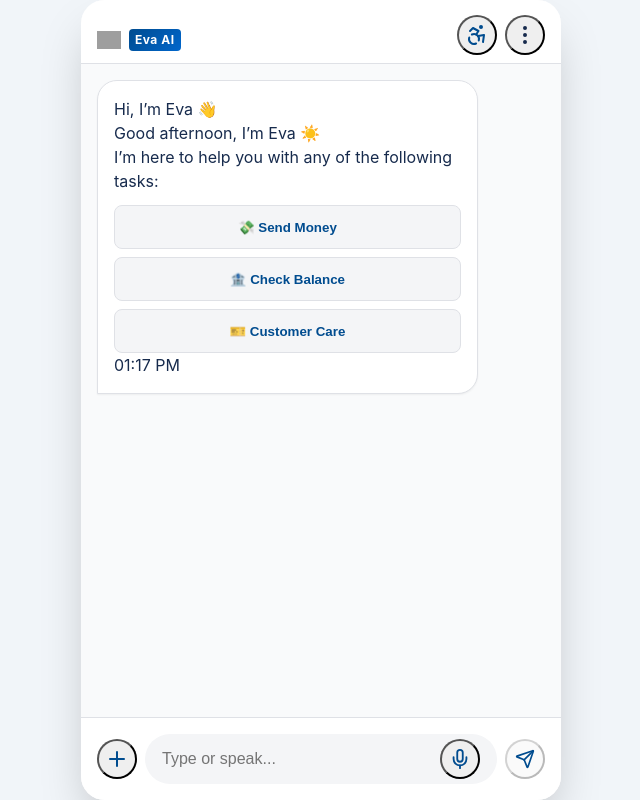
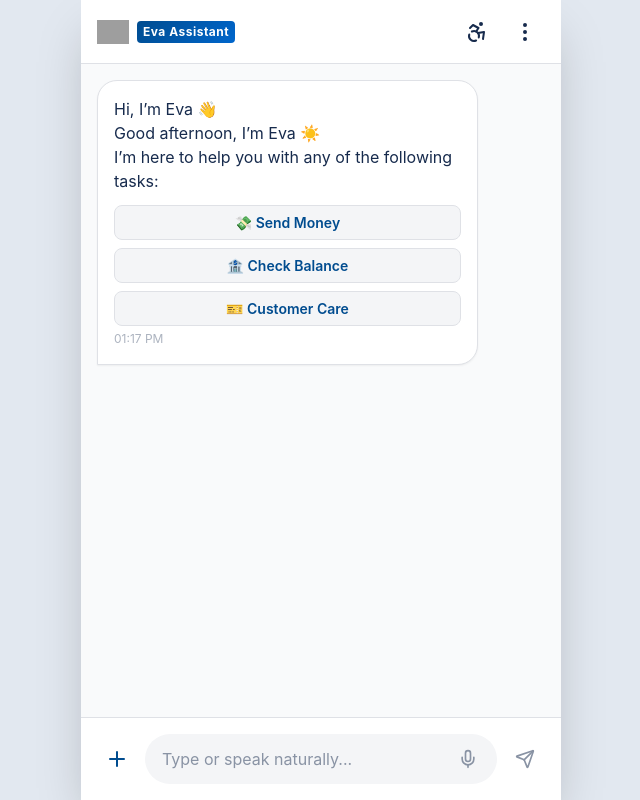
Before and after one commit to UtkarshDugar04/eva-assistant-2.2, a React (Vite) app: page / in a window 1280 px wide. Shown: the whole page, without its empty margins (319-959 px from the left). Built offline with nearby package versions, Linux system fonts and the light colour scheme; grey boxes are pictures that could not be loaded.

Commit message:
Reverted to specific user-requested version (f0de07a)

```diff
--- a/src/App.tsx
+++ b/src/App.tsx
@@ -7,34 +7,22 @@ import './index.css';
 function App() {
   const [isOpen, setIsOpen] = useState(true);
 
+  // In a real app, this might be a floating button that opens a modal
+  // or a dedicated tab. For the prototype, we show the full chat interface.
+
   return (
-    <div style={{
-      width: '100%',
-      height: '100dvh',
-      backgroundColor: '#f1f5f9',
-      display: 'flex',
-      justifyContent: 'center',
-      alignItems: 'center',
-      overflow: 'hidden'
-    }}>
-      {/* Container that acts as a mobile frame on desktop and full-screen on mobile */}
-      <div style={{
-        width: '100%',
-        height: '100%',
-        maxWidth: '480px',
-        backgroundColor: '#fff',
-        position: 'relative',
-        overflow: 'hidden',
-      }} className="main-wrapper">
+    <div style={{ width: '100vw', height: '100vh', backgroundColor: '#e2e8f0', display: 'flex', justifyContent: 'center', alignItems: 'center' }}>
+      {/* Simulation of a mobile device frame container */}
+      <div style={{ width: '100%', height: '100%', maxWidth: '480px', maxHeight: '900px', backgroundColor: '#fff', position: 'relative', overflow: 'hidden', boxShadow: '0 25px 50px -12px rgba(0, 0, 0, 0.25)' }}>
         {isOpen ? (
           <ChatProvider>
             <ChatInterface />
           </ChatProvider>
         ) : (
           <div style={{ width: '100%', height: '100%', display: 'flex', flexDirection: 'column', alignItems: 'center', justifyContent: 'center', backgroundColor: '#f8f9fa' }}>
-            <img src="https://upload.wikimedia.org/wikipedia/commons/2/28/HDFC_Bank_Logo.svg" alt="HDFC" width="120" style={{ marginBottom: '2rem' }} />
+            <img src="https://upload.wikimedia.org/wikipedia/commons/2/28/HDFC_Bank_Logo.svg" alt="HDFC NetBanking" width="120" style={{ marginBottom: '2rem' }} />
             <h1>Dashboard</h1>
-            <p style={{ color: '#6c757d' }}>Simulated HDFC NetBanking</p>
+            <p style={{ color: '#6c757d' }}>Simulated HDFC NetBanking Dashboard</p>
 
             <button
               onClick={() => setIsOpen(true)}
@@ -42,7 +30,7 @@ function App() {
                 position: 'absolute',
                 bottom: '2rem',
                 right: '2rem',
-                backgroundColor: 'var(--color-accent)',
+                backgroundColor: 'var(--color-primary)',
                 color: 'white',
                 width: '64px',
                 height: '64px',
@@ -60,16 +48,6 @@ function App() {
           </div>
         )}
       </div>
-
-      <style>{`
-        @media (min-width: 481px) {
-          .main-wrapper {
-            max-height: 900px;
-            border-radius: 24px;
-            box-shadow: 0 25px 50px -12px rgba(0, 0, 0, 0.25);
-          }
-        }
-      `}</style>
     </div>
   );
 }
--- a/src/components/ChatInterface.tsx
+++ b/src/components/ChatInterface.tsx
@@ -8,14 +8,14 @@ export const Header = () => {
   return (
     <header className="app-header">
       <div className="header-title">
-        <img src="https://upload.wikimedia.org/wikipedia/commons/2/28/HDFC_Bank_Logo.svg" alt="HDFC Bank" height="18" />
-        <span className="ai-badge">Eva AI</span>
+        <img src="https://upload.wikimedia.org/wikipedia/commons/2/28/HDFC_Bank_Logo.svg" alt="HDFC Bank" height="24" />
+        <span className="ai-badge">Eva Assistant</span>
       </div>
       <div style={{ display: 'flex', gap: '8px' }}>
-        <button className="icon-btn" onClick={toggleAccessibilityMode} aria-label="Toggle Accessibility" style={{ color: isAccessibilityMode ? 'var(--color-primary)' : 'var(--color-accent)' }}>
+        <button className="icon-btn" onClick={toggleAccessibilityMode} aria-label="Toggle Accessibility Mode" style={{ color: isAccessibilityMode ? 'var(--color-primary)' : 'var(--color-text-main)' }}>
           <Accessibility size={24} />
         </button>
-        <button className="icon-btn" aria-label="More">
+        <button className="icon-btn" aria-label="More options">
           <MoreVertical size={24} color="var(--color-text-main)" />
         </button>
       </div>
@@ -54,7 +54,7 @@ export const MessageList = () => {
           </div>
         </div>
       )}
-      <div ref={bottomRef} style={{ height: '1px' }} />
+      <div ref={bottomRef} />
     </div>
   );
 };
@@ -74,6 +74,7 @@ export const InputArea = () => {
   const handleSend = () => {
     const trimmed = text.trim();
     if (trimmed) {
+      // Duplicate Submission Guard
       const now = Date.now();
       if (trimmed === lastSubmissionRef.current.text && (now - lastSubmissionRef.current.time) < 2500) {
         return;
@@ -83,10 +84,7 @@ export const InputArea = () => {
       sendMessage(trimmed);
       setText('');
       textRef.current = '';
-      if (recognitionRef.current) {
-          recognitionRef.current.onend = null; // Prevent onend firing after manual send
-          recognitionRef.current.stop();
-      }
+      if (recognitionRef.current) recognitionRef.current.stop();
       inputRef.current?.focus();
     }
   };
@@ -99,7 +97,7 @@ export const InputArea = () => {
 
     const SpeechRecognition = (window as any).SpeechRecognition || (window as any).webkitSpeechRecognition;
     if (!SpeechRecognition) {
-      addBotMessage("Voice input is not supported in this browser.");
+      addBotMessage("Voice input is limited on this browser. You can still use your keyboard or device dictation.");
       return;
     }
 
@@ -117,7 +115,7 @@ export const InputArea = () => {
       if (silenceTimerRef.current) clearTimeout(silenceTimerRef.current);
       silenceTimerRef.current = setTimeout(() => {
         if (recognitionRef.current) recognitionRef.current.stop();
-      }, 5000);
+      }, 5000); // 5s silence before auto-stop
     };
 
     recognition.onstart = () => {
@@ -147,48 +145,53 @@ export const InputArea = () => {
       resetSilenceTimer();
     };
 
+    recognition.onerror = (event: any) => {
+      setIsListening(false);
+      if (silenceTimerRef.current) clearTimeout(silenceTimerRef.current);
+      console.error('Speech error:', event.error);
+    };
+
     recognition.onend = () => {
       setIsListening(false);
       if (silenceTimerRef.current) clearTimeout(silenceTimerRef.current);
 
-      // Use textRef exclusively for automatic submission to avoid stale closures
-      const finalVal = textRef.current.trim();
+      const finalVal = textRef.current.trim() || text.trim();
       if (finalVal) {
         setIsProcessing(true);
         setTimeout(() => {
-            sendMessage(finalVal);
-            setText('');
-            textRef.current = '';
+            handleSend();
             setIsProcessing(false);
-        }, 400);
+        }, 300);
       } else {
+        // Only show error if absolutely nothing was captured
         setTimeout(() => {
-            // Check text state as well for manual typing + voice hybrid cases
             if (!textRef.current && !text) {
                 addBotMessage("I couldn't hear anything. Please try again.");
             }
-        }, 200);
+        }, 100);
       }
     };
 
     try {
       recognition.start();
     } catch (e) {
-      addBotMessage("Please allow microphone permissions.");
+      console.error(e);
+      addBotMessage("Please allow microphone permissions to use voice banking.");
     }
   };
 
   return (
+    <div style={{ display: 'flex', flexDirection: 'column' }}>
       <div className="input-area">
         <button className="icon-btn" aria-label="Add attachment">
           <Plus size={24} />
         </button>
-      <div className="input-container">
+        <div className="input-container" style={{ position: 'relative' }}>
           <input
             ref={inputRef}
             type="text"
             className="chat-input"
-          placeholder={isListening ? "Listening..." : "Type or speak..."}
+            placeholder={isListening ? "Listening..." : (isProcessing ? "Processing..." : "Type or speak naturally...")}
             value={text}
             onChange={(e) => setText(e.target.value)}
             onKeyDown={(e) => e.key === 'Enter' && handleSend()}
@@ -196,27 +199,31 @@ export const InputArea = () => {
           />
           <button
             className={`icon-btn ${isListening ? 'listening' : ''}`}
+            aria-label="Voice input"
+            style={{ marginRight: '-8px' }}
             onClick={handleVoiceToggle}
             disabled={isProcessing}
           >
             {isListening ? (
-             <div style={{ display: 'flex', gap: '2px', height: '14px' }}>
+              <div style={{ display: 'flex', gap: '2px', alignItems: 'center', height: '16px' }}>
                 <div className="voice-bar" style={{ animationDelay: '0s' }}></div>
                 <div className="voice-bar" style={{ animationDelay: '0.2s' }}></div>
                 <div className="voice-bar" style={{ animationDelay: '0.4s' }}></div>
               </div>
             ) : (
-            <Mic size={22} />
+              <Mic size={20} color={isProcessing ? "var(--color-primary)" : "var(--color-text-muted)"} />
             )}
           </button>
         </div>
         <button
-        className="icon-btn primary"
+          className={`icon-btn ${text.trim() ? 'primary' : ''}`}
           onClick={handleSend}
           disabled={!text.trim() || isProcessing}
+          aria-label="Send message"
         >
           <Send size={20} />
         </button>
+      </div>
     </div>
   );
 };
--- a/src/index.css
+++ b/src/index.css
@@ -58,9 +58,8 @@
 
 html, body, #root {
   width: 100%;
-  height: 100vh;
-  height: 100dvh;
-  overflow: hidden;
+  height: 100%;
+  overflow: hidden; /* Prevent body scroll, handle scroll in containers */
 }
 
 body {
@@ -72,33 +71,127 @@ body {
   -moz-osx-font-smoothing: grayscale;
 }
 
+button {
+  cursor: pointer;
+  border: none;
+  background: none;
+  font-family: inherit;
+  font-size: inherit;
+}
+
+button:focus-visible {
+  outline: 3px solid var(--color-accent);
+  outline-offset: 2px;
+}
+
+input {
+  font-family: inherit;
+  font-size: 16px; /* Prevents iOS zoom */
+}
+
+/* Animations */
+@keyframes slideUp {
+  from { opacity: 0; transform: translateY(20px); }
+  to { opacity: 1; transform: translateY(0); }
+}
+
+@keyframes fadeIn {
+  from { opacity: 0; }
+  to { opacity: 1; }
+}
+
+@keyframes shimmer {
+  0% { background-position: -200% 0; }
+  100% { background-position: 200% 0; }
+}
+
+.loader {
+  display: inline-block;
+  width: 16px;
+  height: 16px;
+  border: 2px solid rgba(255, 255, 255, 0.3);
+  border-radius: 50%;
+  border-top-color: white;
+  animation: spin 1s ease-in-out infinite;
+}
+
+@keyframes spin {
+  to { transform: rotate(360deg); }
+}
+
+.voice-bar {
+  width: 3px;
+  height: 100%;
+  background-color: var(--color-primary);
+  border-radius: 4px;
+  animation: voice-pulse 0.8s infinite alternate ease-in-out;
+}
+
+@keyframes voice-pulse {
+  0% { transform: scaleY(0.3); }
+  100% { transform: scaleY(1); }
+}
+
+/* Utility classes */
+.visually-hidden {
+  position: absolute;
+  width: 1px;
+  height: 1px;
+  padding: 0;
+  margin: -1px;
+  overflow: hidden;
+  clip: rect(0, 0, 0, 0);
+  white-space: nowrap;
+  border: 0;
+}
+
+/* Scrollbar styling for chat */
+.scroll-container::-webkit-scrollbar {
+  width: 6px;
+}
+.scroll-container::-webkit-scrollbar-track {
+  background: transparent;
+}
+
+@keyframes fadeInUp {
+  from { opacity: 0; transform: translateY(10px); }
+  to { opacity: 1; transform: translateY(0); }
+}
+
+.fade-in-up button {
+  animation: fadeInUp 0.5s ease forwards;
+  opacity: 0;
+}
+.fade-in-up button:nth-child(1) { animation-delay: 0.1s; }
+.fade-in-up button:nth-child(2) { animation-delay: 0.2s; }
+.fade-in-up button:nth-child(3) { animation-delay: 0.3s; }
+.fade-in-up button:nth-child(4) { animation-delay: 0.4s; }
+.fade-in-up button:nth-child(5) { animation-delay: 0.5s; }
+.scroll-container::-webkit-scrollbar-thumb {
+  background-color: var(--color-border);
+  border-radius: var(--radius-full);
+}
+
 /* App Layout */
 .app-container {
   display: flex;
   flex-direction: column;
   height: 100%;
-  width: 100%;
   max-width: 480px;
   margin: 0 auto;
   background-color: var(--color-bg-chat);
   position: relative;
+  box-shadow: var(--shadow-lg);
   overflow: hidden;
-  /* Remove shadow on mobile for full-screen feel */
-}
-
-@media (min-width: 481px) {
-  .app-container {
-    box-shadow: var(--shadow-lg);
-  }
 }
 
 /* Header */
 .app-header {
-  height: calc(var(--header-height) + env(safe-area-inset-top, 0px));
+  height: var(--header-height);
   display: flex;
-  align-items: flex-end; /* Align title to bottom of header on mobile to clear notch */
+  align-items: center;
   justify-content: space-between;
-  padding: 0 var(--spacing-md) var(--spacing-sm);
+  padding: 0 var(--spacing-md);
   background-color: var(--color-white);
   border-bottom: 1px solid var(--color-border);
   z-index: 10;
@@ -111,7 +204,6 @@ body {
   display: flex;
   align-items: center;
   gap: var(--spacing-sm);
-  margin-bottom: 4px;
 }
 
 .ai-badge {
@@ -133,19 +225,7 @@ body {
   flex-direction: column;
   gap: var(--spacing-md);
   scroll-behavior: smooth;
-}
-
-/* Input Area */
-.input-area {
-  background-color: var(--color-white);
-  border-top: 1px solid var(--color-border);
-  padding: var(--spacing-md);
-  padding-bottom: calc(var(--spacing-md) + env(safe-area-inset-bottom, 0px));
-  display: flex;
-  align-items: center;
-  gap: var(--spacing-sm);
-  z-index: 10;
-  flex-shrink: 0;
+  padding-bottom: var(--spacing-xl);
 }
 
 /* Messages */
@@ -153,6 +233,7 @@ body {
   display: flex;
   flex-direction: column;
   max-width: 85%;
+  animation: slideUp 0.3s cubic-bezier(0.16, 1, 0.3, 1);
 }
 
 .message.user {
@@ -172,7 +253,64 @@ body {
   box-shadow: var(--shadow-sm);
 }
 
-/* Other styles from the previous version kept for functionality */
+.message-time {
+  font-size: 0.75rem;
+  margin-top: var(--spacing-xs);
+  opacity: 0.7;
+}
+
+.message.user .message-time {
+  text-align: right;
+  color: rgba(255, 255, 255, 0.8);
+}
+
+.message.bot .message-time {
+  color: var(--color-text-muted);
+}
+
+/* Quick Suggestions */
+.suggestions-container {
+  display: flex;
+  gap: var(--spacing-sm);
+  overflow-x: auto;
+  padding: var(--spacing-sm) var(--spacing-md);
+  padding-bottom: var(--spacing-md);
+  scrollbar-width: none;
+  -ms-overflow-style: none;
+}
+.suggestions-container::-webkit-scrollbar {
+  display: none;
+}
+
+.suggestion-chip {
+  background-color: var(--color-white);
+  border: 1px solid var(--color-border);
+  border-radius: var(--radius-full);
+  padding: var(--spacing-sm) var(--spacing-md);
+  font-size: 0.875rem;
+  color: var(--color-accent);
+  white-space: nowrap;
+  box-shadow: var(--shadow-sm);
+  transition: all 0.2s ease;
+  font-weight: 500;
+}
+.suggestion-chip:hover {
+  background-color: var(--color-accent-light);
+  border-color: var(--color-accent);
+}
+
+/* Input Area */
+.input-area {
+  background-color: var(--color-white);
+  border-top: 1px solid var(--color-border);
+  padding: var(--spacing-md);
+  padding-bottom: calc(var(--spacing-md) + env(safe-area-inset-bottom, 0px));
+  display: flex;
+  align-items: center;
+  gap: var(--spacing-sm);
+  z-index: 10;
+}
+
 .input-container {
   flex: 1;
   background-color: var(--color-bg-main);
@@ -181,6 +319,12 @@ body {
   align-items: center;
   padding: var(--spacing-xs) var(--spacing-md);
   border: 1px solid transparent;
+  transition: border-color 0.2s;
+}
+
+.input-container:focus-within {
+  border-color: var(--color-accent);
+  background-color: var(--color-white);
 }
 
 .chat-input {
@@ -190,7 +334,9 @@ body {
   padding: var(--spacing-sm) 0;
   outline: none;
   color: var(--color-text-main);
-  font-size: 16px;
+}
+.chat-input::placeholder {
+  color: var(--color-text-muted);
 }
 
 .icon-btn {
@@ -201,8 +347,44 @@ body {
   height: 40px;
   border-radius: 50%;
   color: var(--color-accent);
+  transition: background-color 0.2s;
+}
+.icon-btn:hover {
+  background-color: var(--color-accent-light);
+}
+.icon-btn:disabled {
+  color: var(--color-text-muted);
+  cursor: not-allowed;
+}
+.icon-btn.primary {
+  background-color: var(--color-accent);
+  color: var(--color-white);
+}
+.icon-btn.primary:hover {
+  background-color: var(--color-primary-dark);
 }
 
+/* Typing Indicator */
+.typing-indicator {
+  display: flex;
+  gap: 4px;
+  padding: var(--spacing-sm) 0;
+}
+.typing-dot {
+  width: 6px;
+  height: 6px;
+  background-color: var(--color-text-muted);
+  border-radius: 50%;
+  animation: typing 1.4s infinite ease-in-out both;
+}
+.typing-dot:nth-child(1) { animation-delay: -0.32s; }
+.typing-dot:nth-child(2) { animation-delay: -0.16s; }
+@keyframes typing {
+  0%, 80%, 100% { transform: scale(0); }
+  40% { transform: scale(1); }
+}
+
+/* Banking Cards / Widgets */
 .banking-widget {
   background-color: var(--color-white);
   border: 1px solid var(--color-border);
@@ -217,31 +399,167 @@ body {
   background-color: var(--color-bg-main);
   border-bottom: 1px solid var(--color-border);
   font-weight: 600;
+  font-size: 0.875rem;
+  display: flex;
+  justify-content: space-between;
+  align-items: center;
 }
 
-.widget-content { padding: var(--spacing-md); }
+.widget-content {
+  padding: var(--spacing-md);
+}
+
+.widget-footer {
+  padding: var(--spacing-sm) var(--spacing-md);
+  border-top: 1px solid var(--color-border);
+  display: flex;
+  justify-content: flex-end;
+  gap: var(--spacing-sm);
+}
 
 .btn {
   padding: var(--spacing-sm) var(--spacing-md);
   border-radius: var(--radius-sm);
   font-weight: 600;
-  min-height: 44px; /* Apple touch target */
+  font-size: 0.875rem;
+  text-align: center;
+  transition: all 0.2s;
 }
 
-.btn-primary { background-color: var(--color-primary); color: var(--color-white); }
-.btn-outline { border: 1px solid var(--color-border); color: var(--color-accent); }
-.btn-full { width: 100%; }
+.btn-primary {
+  background-color: var(--color-primary);
+  color: var(--color-white);
+}
+.btn-primary:hover {
+  background-color: var(--color-primary-dark);
+}
 
-.data-row { display: flex; justify-content: space-between; padding: var(--spacing-xs) 0; font-size: 0.875rem; }
-.data-label { color: var(--color-text-secondary); }
-.data-value { font-weight: 600; }
+.btn-secondary {
+  background-color: var(--color-bg-main);
+  color: var(--color-text-main);
+}
+.btn-secondary:hover {
+  background-color: var(--color-border);
+}
 
+.btn-outline {
+  border: 1px solid var(--color-border);
+  color: var(--color-accent);
+}
+.btn-outline:hover {
+  border-color: var(--color-accent);
+  background-color: var(--color-accent-light);
+}
+
+.btn-full {
+  width: 100%;
+}
+
+/* Data Rows for summaries */
+.data-row {
+  display: flex;
+  justify-content: space-between;
+  padding: var(--spacing-xs) 0;
+  font-size: 0.875rem;
+}
+.data-label {
+  color: var(--color-text-secondary);
+}
+.data-value {
+  font-weight: 600;
+  color: var(--color-text-main);
+}
+.data-value.amount {
+  font-size: 1rem;
+}
+
+/* Authentication Sheet / Modal */
+.auth-overlay {
+  position: absolute;
+  top: 0; left: 0; right: 0; bottom: 0;
+  background-color: rgba(0,0,0,0.5);
+  display: flex;
+  align-items: flex-end;
+  z-index: 100;
+  animation: fadeIn 0.2s;
+}
+
+.auth-sheet {
+  background-color: var(--color-white);
+  width: 100%;
+  border-radius: var(--radius-xl) var(--radius-xl) 0 0;
+  padding: var(--spacing-lg);
+  padding-bottom: calc(var(--spacing-lg) + env(safe-area-inset-bottom, 0px));
+  animation: slideUp 0.3s cubic-bezier(0.16, 1, 0.3, 1);
+}
+
+.pin-dots {
+  display: flex;
+  justify-content: center;
+  gap: var(--spacing-md);
+  margin: var(--spacing-lg) 0;
+}
+
+.pin-dot {
+  width: 16px;
+  height: 16px;
+  border-radius: 50%;
+  border: 2px solid var(--color-border);
+}
+
+.pin-dot.filled {
+  background-color: var(--color-text-main);
+  border-color: var(--color-text-main);
+}
+
+.keypad {
+  display: grid;
+  grid-template-columns: repeat(3, 1fr);
+  gap: var(--spacing-md);
+  margin-top: var(--spacing-lg);
+}
+
+.keypad-btn {
+  aspect-ratio: 2/1;
+  font-size: 1.5rem;
+  font-weight: 500;
+  border-radius: var(--radius-sm);
+  background-color: var(--color-bg-main);
+}
+.keypad-btn:active {
+  background-color: var(--color-border);
+}
+
+/* Accessibility Mode Additions */
+.accessibility-mode .message {
+  max-width: 95%;
+  border: 2px solid var(--color-border);
+}
+.accessibility-mode .message.user {
+  background-color: #000;
+}
+.accessibility-mode .btn {
+  border: 2px solid #000;
+  padding: var(--spacing-md);
+}
+.accessibility-mode .suggestion-chip {
+  border: 2px solid #000;
+  font-size: 1rem;
+}
+
+/* Selection Cards */
 .selection-card {
   display: flex;
   align-items: center;
   gap: var(--spacing-md);
   padding: var(--spacing-md);
   border-bottom: 1px solid var(--color-border);
+  cursor: pointer;
+  transition: background-color 0.2s;
+}
+
+.selection-card:hover {
+  background-color: var(--color-bg-main);
 }
 
 .selection-card.active {
@@ -249,16 +567,34 @@ body {
   border-left: 4px solid var(--color-accent);
 }
 
-/* Voice Bars */
-.voice-bar {
-  width: 3px;
-  height: 10px;
-  background-color: var(--color-primary);
-  border-radius: 2px;
-  animation: voicePulse 1s infinite ease-in-out;
+.selection-card-icon {
+  width: 40px;
+  height: 40px;
+  border-radius: var(--radius-sm);
+  background-color: var(--color-bg-main);
+  display: flex;
+  align-items: center;
+  justify-content: center;
+  color: var(--color-accent);
+  flex-shrink: 0;
 }
 
-@keyframes voicePulse {
-  0%, 100% { height: 6px; }
-  50% { height: 14px; }
+.selection-card-info {
+  flex: 1;
 }
+
+.selection-card-desc {
+  font-size: 0.75rem;
+  color: var(--color-text-secondary);
+  margin-top: 2px;
+}
+
+.recommendation-badge {
+  background-color: var(--color-success);
+  color: white;
+  font-size: 0.625rem;
+  padding: 2px 6px;
+  border-radius: 4px;
+  font-weight: 700;
+  text-transform: uppercase;
+}
```
Lines whose indentation alone changed are shown as unchanged.
